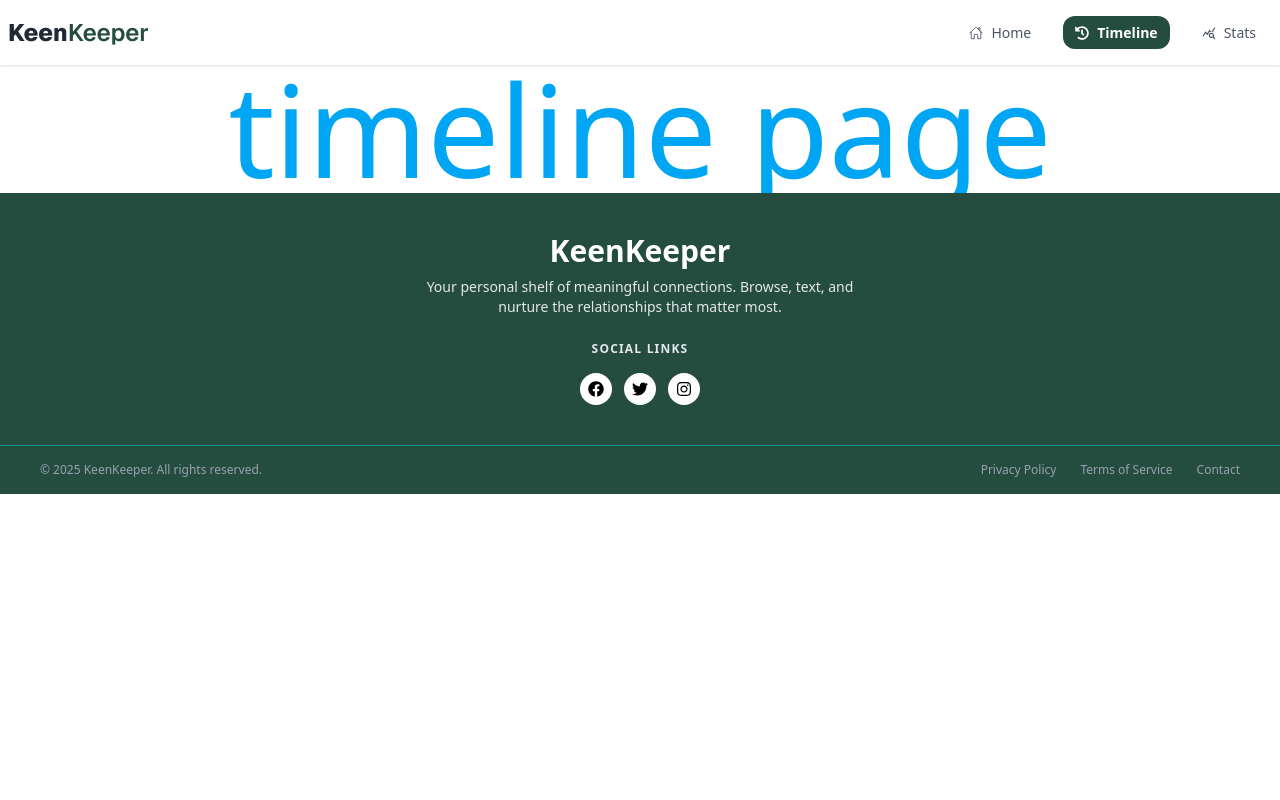
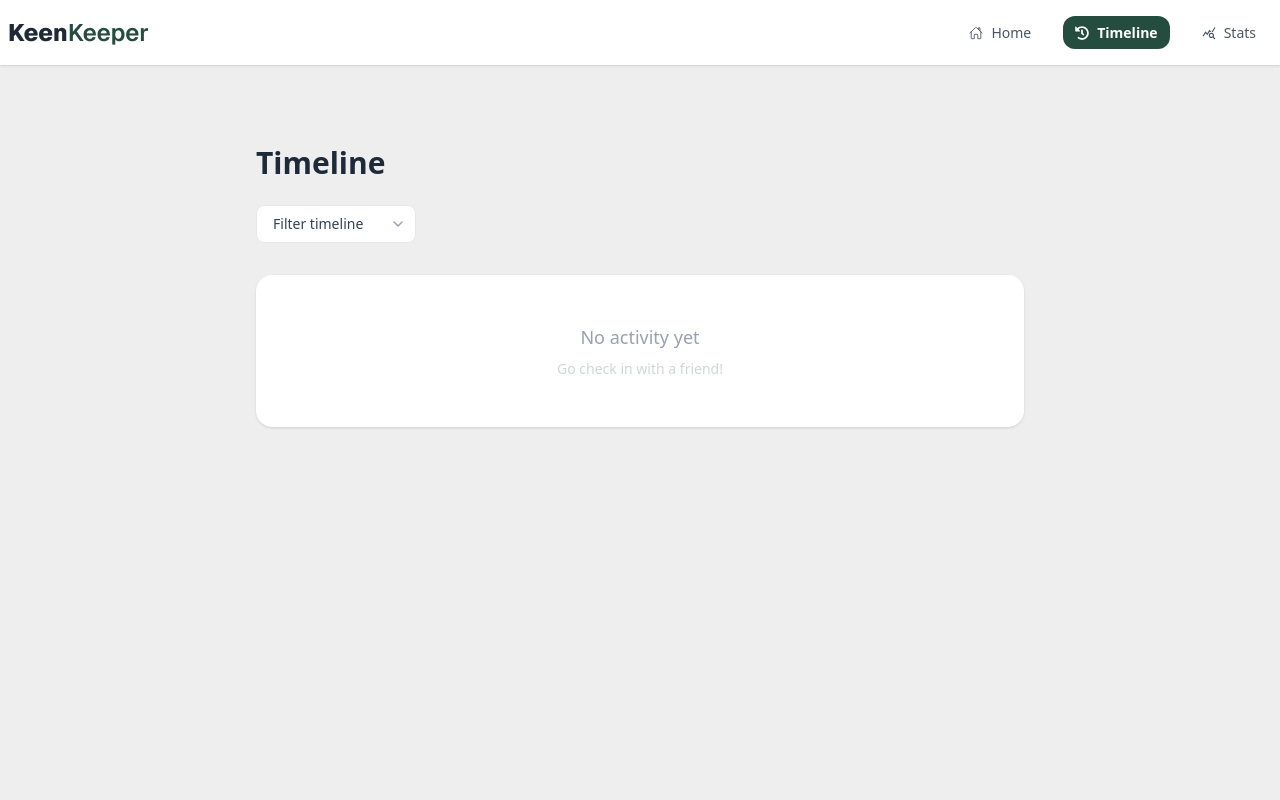
Before and after one commit to mubasshirkamali2009-art/Asssingment7, a Next.js app: page /timeline in a window 1280 px wide. Shown: the top 800 px of the page. Built offline with nearby package versions, Linux system fonts and the light colour scheme.

Commit message:
time line sectoin  done with everythinng aslo add  filter  wirh 4 options it  default selected all and otherwise users wish

```diff
--- a/src/app/friends/[id]/page.jsx
+++ b/src/app/friends/[id]/page.jsx
@@ -40,7 +40,8 @@ const addToTimeline = (type) => {
     const existingTimeline = JSON.parse(localStorage.getItem("timeline") || "[]");
     existingTimeline.unshift(entry);
     localStorage.setItem("timeline", JSON.stringify(existingTimeline));
-
+    window.dispatchEvent(new Event("timelineUpdated"));
+    console.log("Saved to localStorage:", existingTimeline);
     toast.success(`${type} with ${friend.name}!`);
   }
 
--- a/src/app/timeline/page.jsx
+++ b/src/app/timeline/page.jsx
@@ -1,16 +1,105 @@
-import React from 'react';
-export const metadata = {
-  title: "History info| KeenKeeper",
-  description: "Generated by create next app",
+"use client";
+import { useState, useEffect } from "react";
+import callimg from "../../assets/img/call.png"
+import textimg from "../../assets/img/text.png"
+import videoimg from "../../assets/img/video.png"
+import Image from "next/image";
+
+const icons = {
+  Call: <Image src={callimg} alt="call history"/>,
+  Text: <Image src={textimg} alt="text history"/>,
+  Video: <Image src={videoimg} alt="video history" />,
 };
 
-
-const TimeLimePage = () => {
-    return (
-        <div>
-            <h1 className='text-sky-500 bg-white text-9xl text-center'>timeline page</h1>
-        </div>
-    );
+const colors = {
+  Call: "bg-blue-50 text-blue-600",
+  Text: "bg-green-50 text-green-600",
+  Video: "bg-purple-50 text-purple-600",
 };
 
-export default TimeLimePage;
+const filterOptions = ["All", "Call", "Text", "Video"];
+
+const TimelinePage = () => {
+  const [allActivity, setAllActivity] = useState([]);
+  const [selected, setSelected] = useState("All");
+
+  useEffect(() => {
+    const load = () => {
+      const saved = JSON.parse(localStorage.getItem("timeline") || "[]");
+      setAllActivity(saved);
+    };
+
+    load();
+
+    window.addEventListener("timelineUpdated", load);
+    return () => window.removeEventListener("timelineUpdated", load);
+  }, []);
+
+  const visibleActivity = selected === "All"
+    ? allActivity
+    : allActivity.filter((item) => item.action === selected);
+
+  return (
+    <div className="min-h-screen bg-base-300 py-20 px-6">
+      <div className="max-w-3xl mx-auto w-full">
+
+        <h1 className="text-3xl font-bold text-gray-800 mb-6">Timeline</h1>
+
+        <div className="relative inline-block mb-8">
+          <select
+            value={selected}
+            onChange={(e) => setSelected(e.target.value)}
+            className="appearance-none bg-white border border-gray-200 rounded-lg px-4 py-2 pr-9 text-sm text-gray-700 cursor-pointer focus:outline-none focus:border-gray-400 min-w-[160px]"
+          >
+            <option value="All">Filter timeline</option>
+            {filterOptions.filter((o) => o !== "All").map((option) => (
+              <option key={option} value={option}>{option}</option>
+            ))}
+          </select>
+          <svg
+            className="pointer-events-none absolute right-3 top-1/2 -translate-y-1/2 text-gray-400"
+            width="12" height="12" viewBox="0 0 12 12" fill="none"
+          >
+            <path d="M2 4l4 4 4-4" stroke="currentColor" strokeWidth="1.5" strokeLinecap="round" strokeLinejoin="round"/>
+          </svg>
+        </div>
+
+        {visibleActivity.length === 0 ? (
+          <div className="bg-white rounded-2xl p-12 text-center shadow-sm">
+            <p className="text-gray-400 text-lg">No activity yet</p>
+            <p className="text-gray-300 text-sm mt-2">Go check in with a friend!</p>
+          </div>
+        ) : (
+          <div className="flex flex-col gap-4">
+            {visibleActivity.map((item) => (
+              <div
+                key={item.id}
+                className="bg-white rounded-2xl shadow-sm border border-gray-100 p-5 flex items-center gap-5 hover:shadow-xl hover:scale-[1.15] transition-all duration-500 ease-in-out cursor-pointer w-full"
+              >
+                <div className={`w-12 h-12 rounded-full flex items-center justify-center ${colors[item.action]}`}>
+                  {icons[item.action]}
+                </div>
+
+                <div className="flex-1">
+                  <p className="text-gray-800 font-semibold">
+                    {item.action}
+                    <span className="text-gray-400 font-normal"> with </span>
+                    {item.name}
+                  </p>
+                  <p className="text-gray-400 text-sm mt-0.5">{item.timestamp}</p>
+                </div>
+
+                <span className={`text-xs font-semibold px-3 py-1 rounded-full ${colors[item.action]}`}>
+                  {item.action}
+                </span>
+              </div>
+            ))}
+          </div>
+        )}
+
+      </div>
+    </div>
+  );
+};
+
+export default TimelinePage;
```
